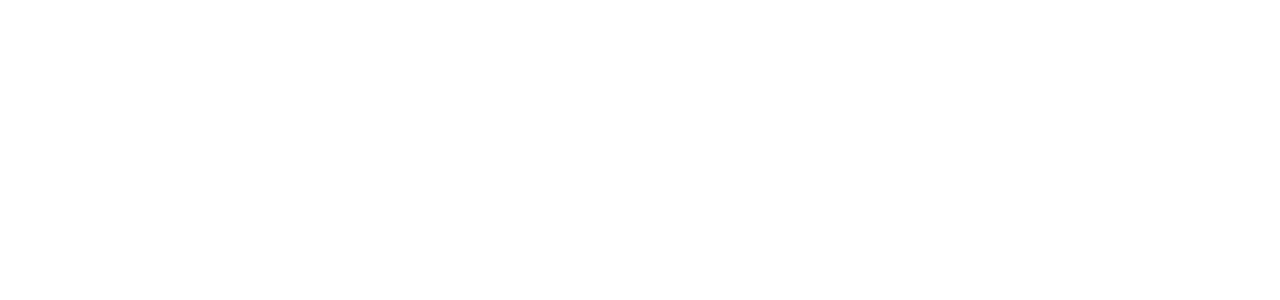
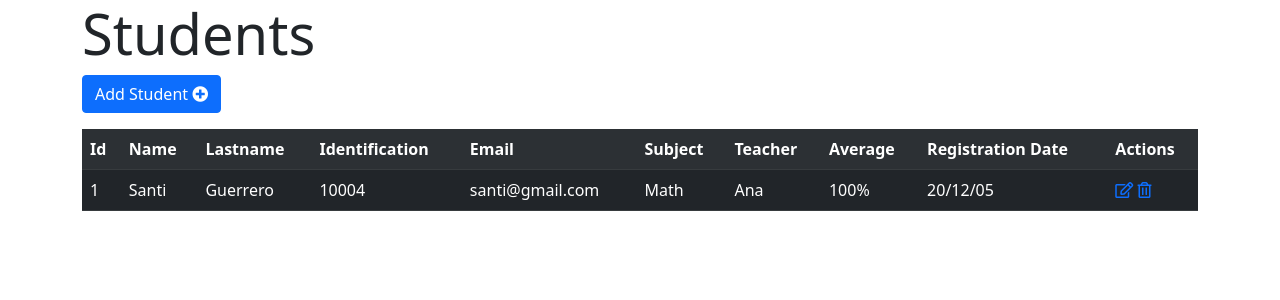
Before and after one commit to santigp258/MVCproject, a PHP site: page /students/views/index.php in a window 1280 px wide. Before the commit the part shown is empty. Shown: the top 300 px of the page. Run offline with PHP 8.4, Linux system fonts and the light colour scheme; some libraries are stand-ins or nearby versions.

Commit message:
add bootstrap and fontawesome

```diff
--- a/students/views/index.php
+++ b/students/views/index.php
@@ -0,0 +1,56 @@
+<!DOCTYPE html>
+<html lang="en">
+
+<head>
+    <meta charset="UTF-8">
+    <meta name="viewport" content="width=device-width, initial-scale=1.0">
+    <title>Notes System</title>
+    <!-- CSS only -->
+    <link href="https://cdn.jsdelivr.net/npm/bootstrap@5.0.0-beta1/dist/css/bootstrap.min.css" rel="stylesheet" integrity="sha384-giJF6kkoqNQ00vy+HMDP7azOuL0xtbfIcaT9wjKHr8RbDVddVHyTfAAsrekwKmP1" crossorigin="anonymous">
+    <link rel="stylesheet" href="https://pro.fontawesome.com/releases/v5.10.0/css/all.css" integrity="sha384-AYmEC3Yw5cVb3ZcuHtOA93w35dYTsvhLPVnYs9eStHfGJvOvKxVfELGroGkvsg+p" crossorigin="anonymous" />
+
+</head>
+
+<body>
+
+    <div class="container">
+        <div class="jumbotron">
+            <h1 class="display-4">Students</h1>
+            <p class="lead">
+                <a class="btn btn-primary" href="add.php" role="button">Add Student <i class="fas fa-plus-circle"></i></a>
+            </p>
+        </div>
+        <table class="table table-dark table-striped">
+            <tr>
+                <th>Id</th>
+                <th>Name</th>
+                <th>Lastname</th>
+                <th>Identification</th>
+                <th>Email</th>
+                <th>Subject</th>
+                <th>Teacher</th>
+                <th>Average</th>
+                <th>Registration Date</th>
+                <th>Actions</th>
+            </tr>
+            <tr>
+                <td>1</td>
+                <td>Santi</td>
+                <td>Guerrero</td>
+                <td>10004</td>
+                <td>santi@gmail.com</td>
+                <td>Math</td>
+                <td>Ana</td>
+                <td>100%</td>
+                <td>20/12/05</td>
+                <td>
+                    <a href="edit.php"><i class="far fa-edit"></i></a>
+                    <a href="delete.php"><i class="far fa-trash-alt"></i></a>
+                </td>
+            </tr>
+        </table>
+    </div>
+
+</body>
+
+</html>
```
Also changed, not shown: index.php (+17 -1 lines).
